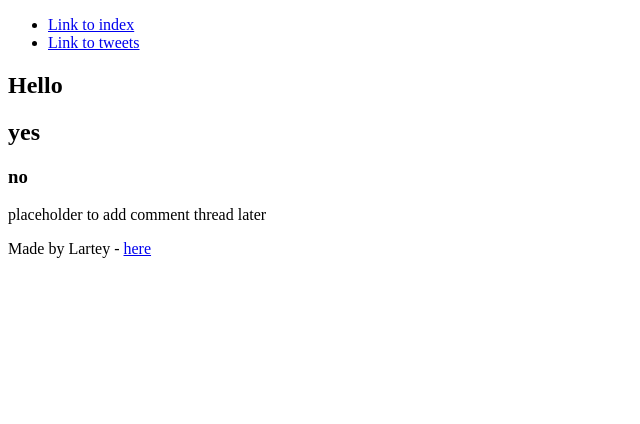
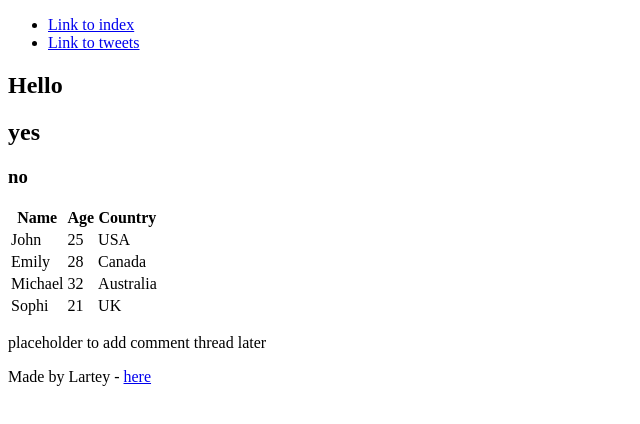
Before and after one commit to Lartey-ops/My_First_Portfolio, a plain HTML site: page html_basic/index.html in a window 1280 px wide. Shown: the whole page, without its empty margins (0-640 px from the left). Drawn offline with Linux system fonts and the light colour scheme.

Commit message:
Added table

```diff
--- a/html_basic/index.html
+++ b/html_basic/index.html
@@ -18,6 +18,33 @@
       <h1>Hello</h1>
       <h2>yes</h2>
       <h3>no</h3>
+    <table>
+      <tr>
+        <th>Name</th>
+        <th>Age</th>
+        <th>Country</th>
+      </tr>
+      <tr>
+        <td>John</td>
+        <td>25</td>
+        <td>USA</td>
+      </tr>
+      <tr>
+      <td>Emily</td>
+      <td>28</td>
+      <td>Canada</td>
+      </tr>
+      <tr>
+        <td>Michael</td>
+        <td>32</td>
+        <td>Australia</td>
+      </tr>
+      <tr>
+        <td>Sophi</td>
+        <td>21</td>
+        <td>UK</td>
+      </tr>
+    </table>
     </article>
     <aside>
       <p>placeholder to add comment thread later</p>
```
